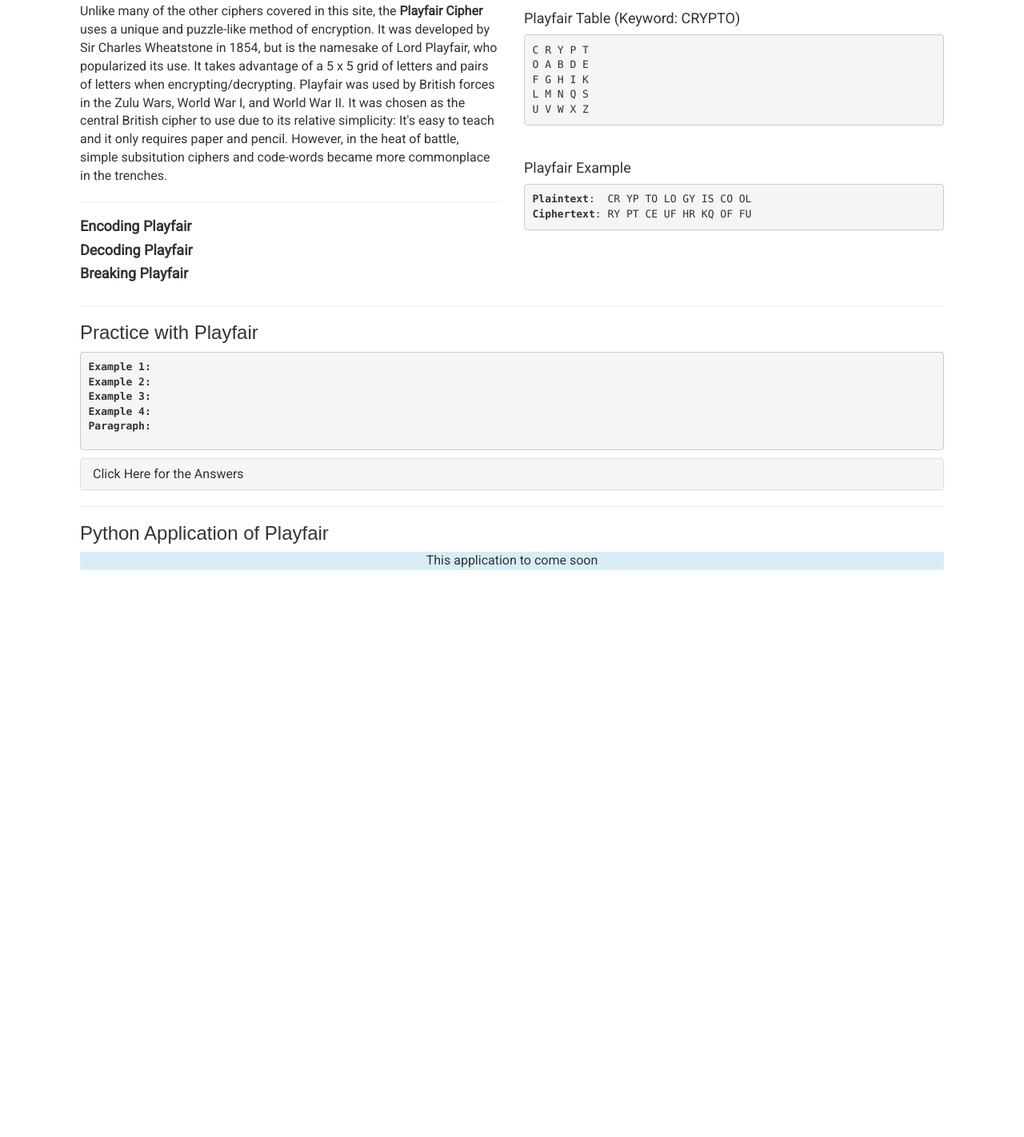
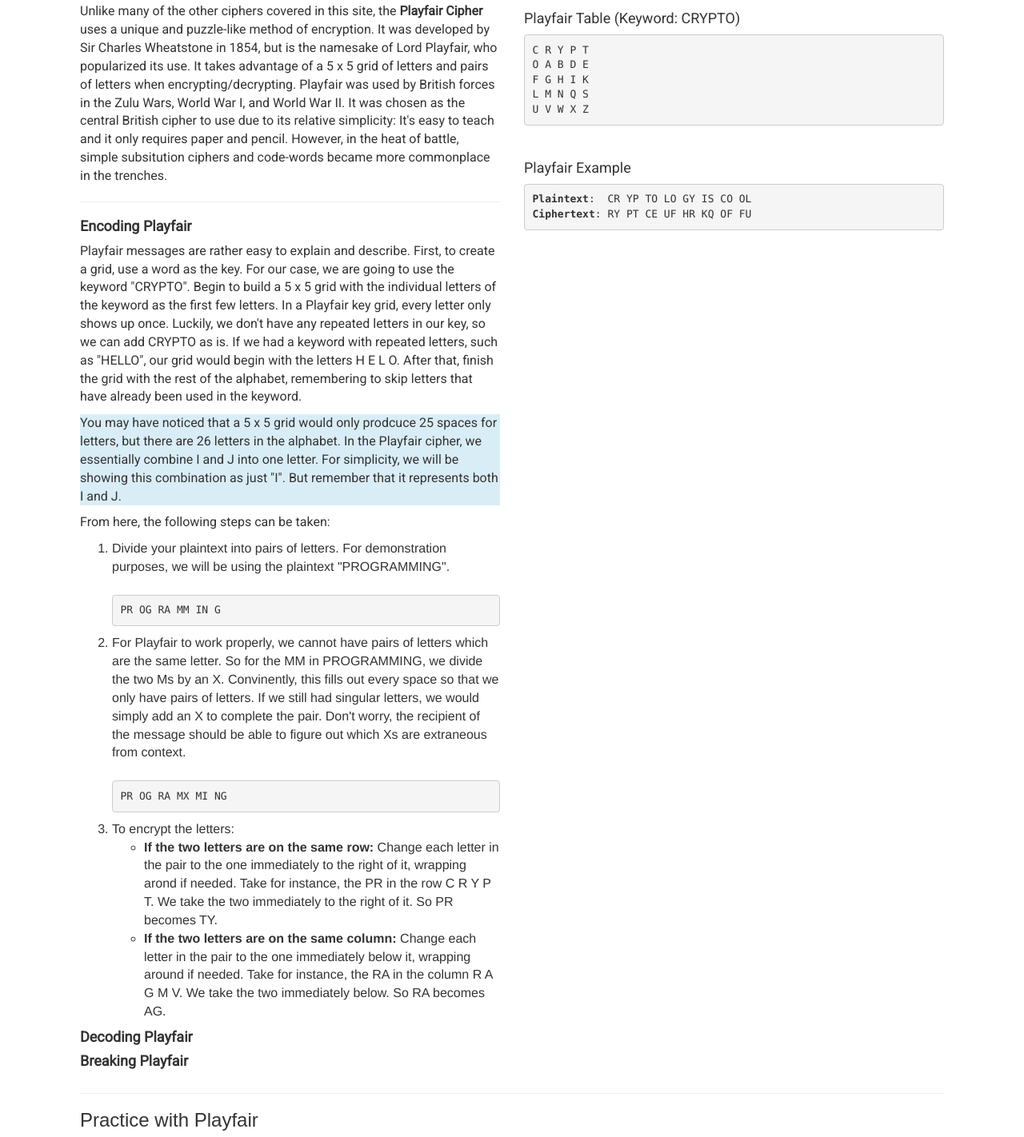
Before and after one commit to Kiptoke/CryptoCompanion, a plain HTML site: page playfair.html in a window 1280 px wide. Shown: the part 331-1753 px from the top of the page at 80% size. Before the commit the page ends 1094 px from the top, so only its background shows below. Drawn offline with nearby package versions, Linux system fonts and the light colour scheme; a web font is replaced by a local one.

Commit message:
Blanket Update for Consistency

```diff
--- a/playfair.html
+++ b/playfair.html
@@ -61,7 +61,21 @@
                 <p>Unlike many of the other ciphers covered in this site, the <b>Playfair Cipher</b> uses a unique and puzzle-like method of encryption. It was developed by Sir Charles Wheatstone in 1854, but is the namesake of Lord Playfair, who popularized its use. It takes advantage of a 5 x 5 grid of letters and pairs of letters when encrypting/decrypting. Playfair was used by British forces in the Zulu Wars, World War I, and World War II. It was chosen as the central British cipher to use due to its relative simplicity: It's easy to teach and it only requires paper and pencil. However, in the heat of battle, simple subsitution ciphers and code-words became more commonplace in the trenches.</p>
                 <hr>
                 <h4><b>Encoding Playfair</b></h4>
-                <p></p>
+                <p>Playfair messages are rather easy to explain and describe. First, to create a grid, use a word as the key. For our case, we are going to use the keyword "CRYPTO". Begin to build a 5 x 5 grid with the individual letters of the keyword as the first few letters. In a Playfair key grid, every letter only shows up once. Luckily, we don't have any repeated letters in our key, so we can add CRYPTO as is. If we had a keyword with repeated letters, such as "HELLO", our grid would begin with the letters H E L O. After that, finish the grid with the rest of the alphabet, remembering to skip letters that have already been used in the keyword.</p>
+                <p class="bg-info">You may have noticed that a 5 x 5 grid would only prodcuce 25 spaces for letters, but there are 26 letters in the alphabet. In the Playfair cipher, we essentially combine I and J into one letter. For simplicity, we will be showing this combination as just "I". But remember that it represents both I and J.</p>
+                <p>From here, the following steps can be taken:</p>
+                <ol>
+                    <li>Divide your plaintext into pairs of letters. For demonstration purposes, we will be using the plaintext "PROGRAMMING".</li>
+                    <br>
+                    <pre>PR OG RA MM IN G</pre>
+                    <li>For Playfair to work properly, we cannot have pairs of letters which are the same letter. So for the MM in PROGRAMMING, we divide the two Ms by an X. Convinently, this fills out every space so that we only have pairs of letters. If we still had singular letters, we would simply add an X to complete the pair. Don't worry, the recipient of the message should be able to figure out which Xs are extraneous from context.</li>
+                    <br>
+                    <pre>PR OG RA MX MI NG</pre>
+                    <li>To encrypt the letters:</li>
+                    <ul>
+                        <li><b>If the two letters are on the same row:</b> Change each letter in the pair to the one immediately to the right of it, wrapping arond if needed. Take for instance, the PR in the row C R Y P T. We take the two immediately to the right of it. So PR becomes TY.</li>
+                        <li><b>If the two letters are on the same column:</b> Change each letter in the pair to the one immediately below it, wrapping around if needed. Take for instance, the RA in the column R A G M V. We take the two immediately below. So RA becomes AG.
+                </ol>
                 <h4><b>Decoding Playfair</b></h4>
                 <p></p>
                 <h4><b>Breaking Playfair</b></h4>
```
